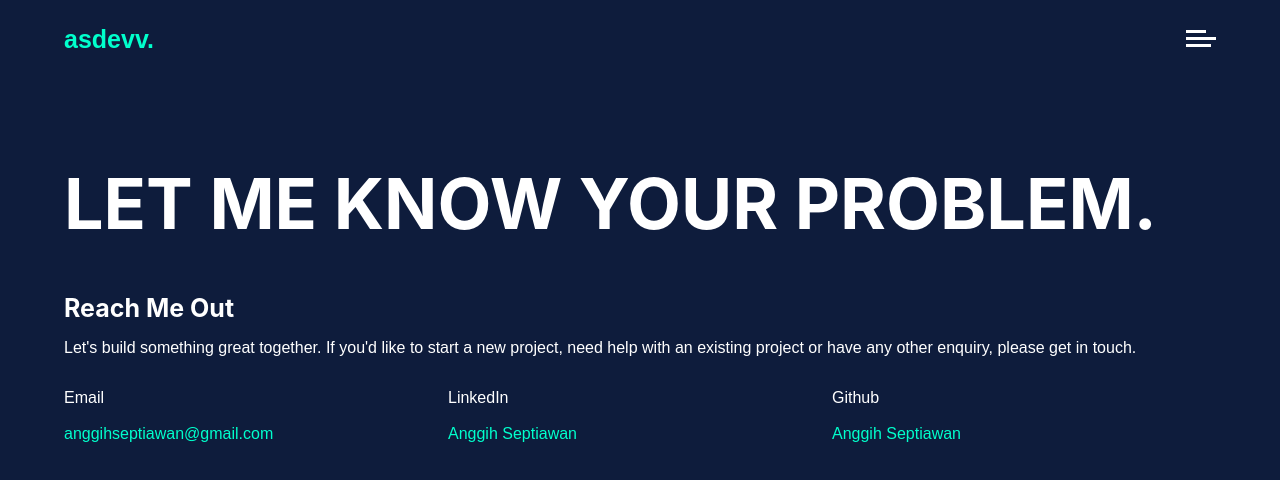
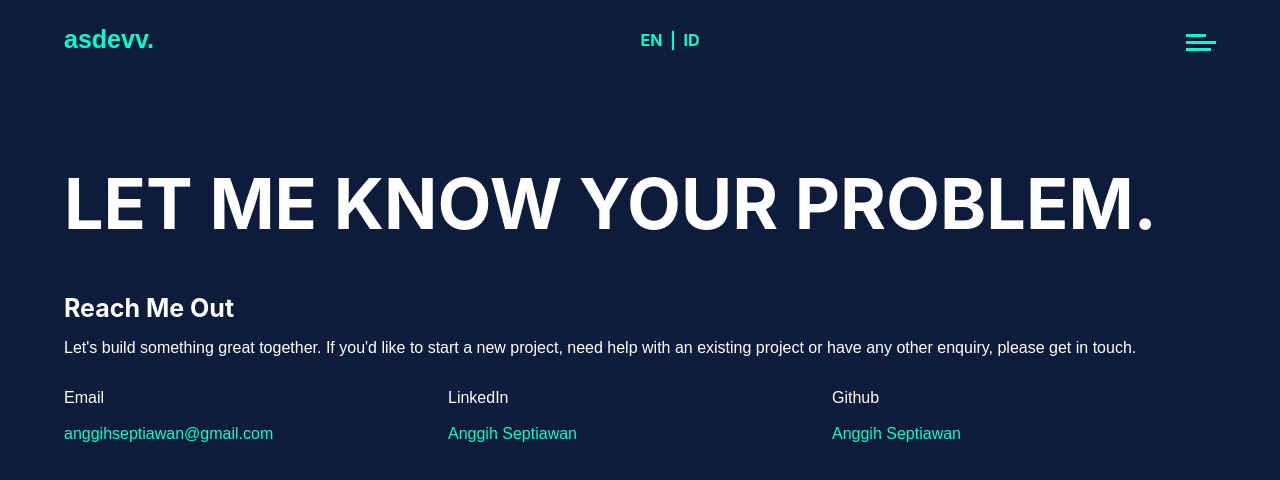
Before and after one commit to anggihseptiawan/react-portfolio, a React (Create React App) app: page /contact in a window 1280 px wide. Shown: the top 480 px of the page. Built offline with nearby package versions, Linux system fonts and the light colour scheme; a web font is replaced by a local one.

Commit message:
fix view and add internationalization with i18next

```diff
--- a/package.json
+++ b/package.json
@@ -6,9 +6,11 @@
     "@testing-library/jest-dom": "^4.2.4",
     "@testing-library/react": "^9.3.2",
     "@testing-library/user-event": "^7.1.2",
+    "i18next": "^19.8.4",
     "node-sass": "^4.13.1",
     "react": "^16.13.1",
     "react-dom": "^16.13.1",
+    "react-i18next": "^11.8.5",
     "react-reveal": "^1.2.2",
     "react-router-dom": "^5.1.2",
     "react-scripts": "3.4.1",
--- a/src/components/nav/nav.component.jsx
+++ b/src/components/nav/nav.component.jsx
@@ -1,6 +1,8 @@
 import React, { useState, useRef } from "react";
+import { Link } from "react-router-dom";
+import { useTranslation } from "react-i18next";
+
 import "./nav.style.scss";
-import { Link } from "react-router-dom";
 import Fade from "react-reveal/Fade";
 import Zoom from "react-reveal/Zoom";
 
@@ -10,6 +12,19 @@ const Nav = () => {
 
 	const handleNav = () => {
 		setToggleHidden(!toggleHidden);
+	};
+
+	const { i18n } = useTranslation();
+
+	const changeLanguage = (e) => {
+		const code = e.target?.textContent
+			.toLowerCase()
+			.replace(/\s/g, "")
+			.replace(/[^a-zA-Z]/g, "");
+		console.log(code);
+		if (i18n.language !== code) {
+			i18n.changeLanguage(code);
+		}
 	};
 
 	window.addEventListener("scroll", () => {
@@ -28,8 +43,16 @@ const Nav = () => {
 		<div className="navbar" ref={nav}>
 			<div className="container">
 				<Fade delay="1500">
-					<div className="brand">
+					<Link to="/" className="brand">
 						<span className="text-teal">asdevv.</span>
+					</Link>
+					<div className="lang">
+						<span className="text-teal" onClick={changeLanguage}>
+							EN&nbsp; | &nbsp;
+						</span>
+						<span className="text-teal" onClick={changeLanguage}>
+							ID
+						</span>
 					</div>
 					<div
 						className={
--- a/src/components/nav/nav.style.scss
+++ b/src/components/nav/nav.style.scss
@@ -9,6 +9,12 @@
 		display: flex;
 		justify-content: space-between;
 		padding: 25px 0;
+		align-items: center;
+	}
+
+	.lang span {
+		cursor: pointer;
+		font-weight: bold;
 	}
 
 	&.fixed {
@@ -39,7 +45,7 @@
 			display: block;
 			width: 20px;
 			height: 3px;
-			background: white;
+			background: #00ffcc;
 			transition: all 0.5s;
 			transform-origin: 0 0;
 		}
@@ -48,7 +54,7 @@
 			display: block;
 			width: 30px;
 			height: 3px;
-			background: white;
+			background: #00ffcc;
 			transition: all 0.5s;
 		}
 
@@ -56,7 +62,7 @@
 			display: block;
 			width: 25px;
 			height: 3px;
-			background: white;
+			background: #00ffcc;
 			transition: all 0.5s;
 			transform-origin: 0 0;
 		}
--- /dev/null
+++ b/src/i18n.js
@@ -0,0 +1,25 @@
+import i18n from "i18next";
+import { initReactI18next } from "react-i18next";
+
+import translationEN from "./locales/en/translation.json";
+import translationID from "./locales/id/translation.json";
+
+const resources = {
+	en: {
+		translation: translationEN,
+	},
+	id: {
+		translation: translationID,
+	},
+};
+
+i18n.use(initReactI18next).init({
+	resources,
+	lng: "en",
+	keySeparator: false,
+	interpolation: {
+		escapeValue: false,
+	},
+});
+
+export default i18n;
--- a/src/index.js
+++ b/src/index.js
@@ -1,6 +1,7 @@
 import React from "react";
 import ReactDOM from "react-dom";
 import "./index.css";
+import "./i18n";
 import App from "./App";
 import { BrowserRouter } from "react-router-dom";
 import * as serviceWorker from "./serviceWorker";
--- /dev/null
+++ b/src/locales/en/translation.json
@@ -0,0 +1,6 @@
+{
+	"firstTitle": "A STUDENT",
+	"secondTitle": "FRONTEND DEVELOPER",
+	"thirdTitle": "TECH ENTHUSIAST",
+	"subtitle": "I create something awesome, especially website"
+}
--- /dev/null
+++ b/src/locales/id/translation.json
@@ -0,0 +1,6 @@
+{
+	"firstTitle": "MAHASISWA",
+	"secondTitle": "PENGEMBANG FRONTEND",
+	"thirdTitle": "PEGIAT TEKNOLOGI",
+	"subtitle": "Saya membuat sesuatu yang keren, terutama website"
+}
--- a/src/pages/about/AboutPage.jsx
+++ b/src/pages/about/AboutPage.jsx
@@ -29,8 +29,8 @@ const AboutPage = () => {
 							as a hobby.
 						</p>
 						<p>
-							I've learn many things, not just a frontend, i learn
-							a backend too, like php and their framework such as
+							I've learn many things, not just a frontend, i also
+							learn backend, like php and their framework such as
 							codeigniter and laravel. Currently, i'm studying at
 							Pradita University (Information Technology). I work
 							at a software house company based in jakarta, and
--- a/src/pages/home/HomePage.jsx
+++ b/src/pages/home/HomePage.jsx
@@ -3,9 +3,11 @@ import "./HomePage.style.scss";
 import { ProjectComponent } from "../../components/project/project.component";
 import { Link } from "react-router-dom";
 import Fade from "react-reveal/Fade";
+import { useTranslation } from "react-i18next";
 
 const HomePage = () => {
 	const main = useRef(null);
+	const { t } = useTranslation();
 
 	useEffect(() => {
 		if (main.current !== null) {
@@ -35,9 +37,9 @@ const HomePage = () => {
 			<div className="container">
 				<header className="hero-section">
 					<Fade bottom cascade>
-						<h1 className="top">A STUDENT</h1>
-						<h1 className="middle">FRONTEND DEVELOPER</h1>
-						<h1 className="bottom">TECH ENTUSIAST</h1>
+						<h1 className="top">{t("firstTitle")}</h1>
+						<h1 className="middle">{t("secondTitle")}</h1>
+						<h1 className="bottom">{t("thirdTitle")}</h1>
 					</Fade>
 
 					<Fade delay="1000">
```
Also changed, not shown: 1 other file (tests, documents, lock files or other folders).
